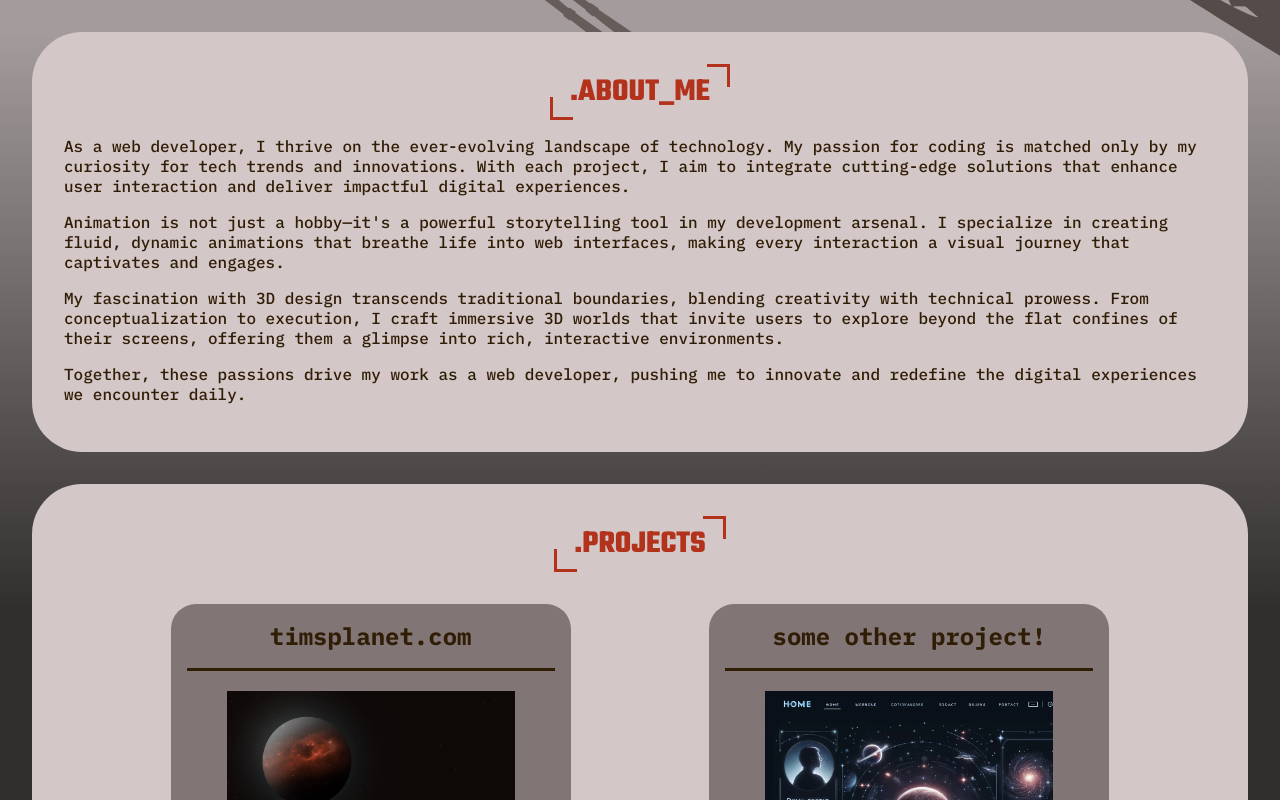
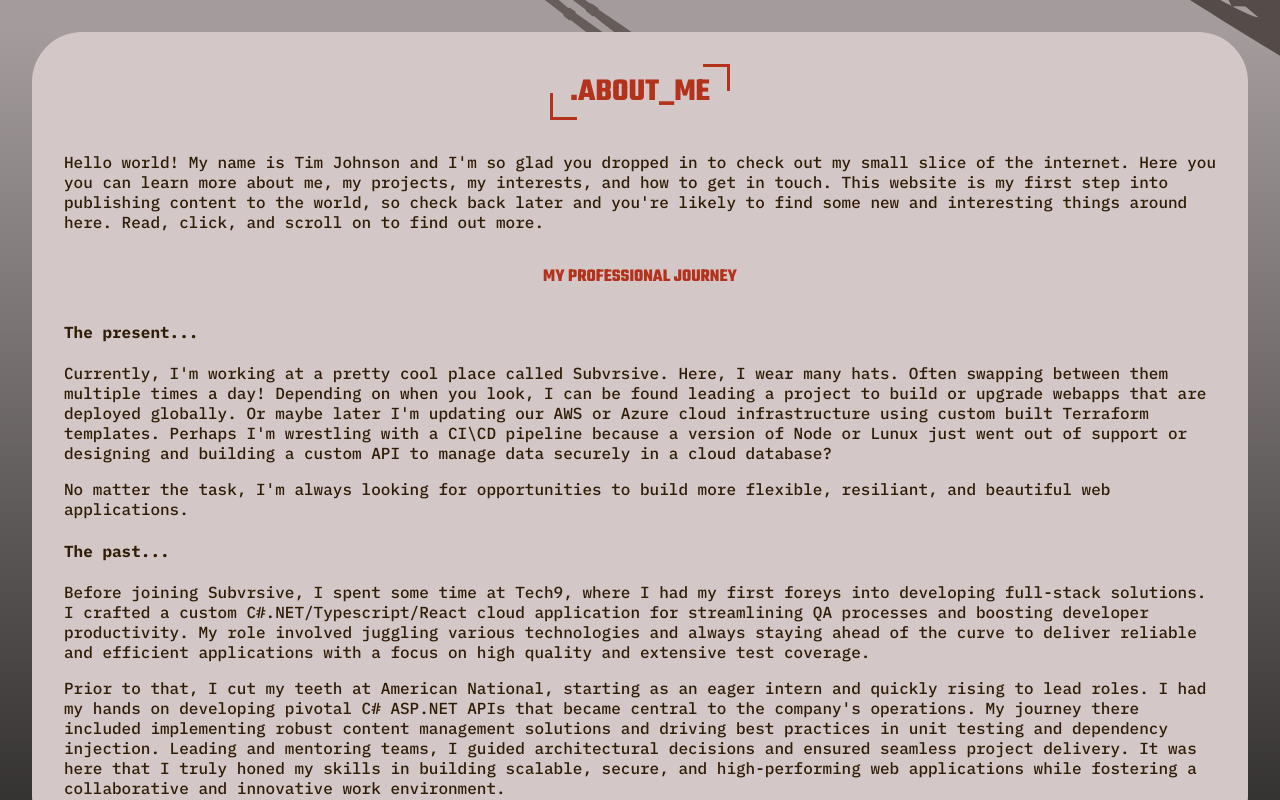
Before and after one commit to algori-tim/tims-planet-web, a React (Vite) app: page / in a window 1280 px wide. Shown: the part 960-1760 px from the top of the page. Built offline with nearby package versions, Linux system fonts and the light colour scheme.

Commit message:
add contact modal and update about me

```diff
--- a/src/App.css
+++ b/src/App.css
@@ -52,10 +52,7 @@ h2 {
   margin-top: 0px;
 }
 
-.content-wrapper {
-}
-
-.section {
+section {
   /* max-width: 95rem; */
   flex-grow: 1;
   position: relative;
@@ -65,6 +62,6 @@ h2 {
   font-style: normal;
   background-color: #d3c7c7;
   margin: 0px 2rem;
-  padding: 2rem;
+  padding: 2rem 2rem;
   border-radius: 50px;
 }
--- a/src/App.tsx
+++ b/src/App.tsx
@@ -6,11 +6,7 @@ import Footer from './Components/Footer/Footer'
 import Planet from './Components/Planet/Planet'
 import SectionHeader from './Components/SectionHeader/SectionHeader'
 import Projects from './Components/Projects/Projects'
-
-// to do
-// add experience tiles to about me section
-// create cards for projects to populate projects section
-// create contact me form or make separate non form contact me section.
+import AboutMe from './Components/AboutMe/Aboutme'
 
 const App = () => {
   return (
@@ -27,37 +23,18 @@ const App = () => {
           <img id='rocket-img' src='rocket.svg' alt='rocket ship' />
           <div className='buffer'></div>
           <article>
-            <div className='section'>
+            <section>
               <div className='content-wrapper'>
                 <SectionHeader id='hello-world' content='.about_me' />
-                <p>
-                  As a web developer, I thrive on the ever-evolving landscape of technology. My passion for coding is
-                  matched only by my curiosity for tech trends and innovations. With each project, I aim to integrate
-                  cutting-edge solutions that enhance user interaction and deliver impactful digital experiences.
-                </p>
-                <p>
-                  Animation is not just a hobby—it's a powerful storytelling tool in my development arsenal. I
-                  specialize in creating fluid, dynamic animations that breathe life into web interfaces, making every
-                  interaction a visual journey that captivates and engages.
-                </p>
-                <p>
-                  My fascination with 3D design transcends traditional boundaries, blending creativity with technical
-                  prowess. From conceptualization to execution, I craft immersive 3D worlds that invite users to explore
-                  beyond the flat confines of their screens, offering them a glimpse into rich, interactive
-                  environments.
-                </p>
-                <p>
-                  Together, these passions drive my work as a web developer, pushing me to innovate and redefine the
-                  digital experiences we encounter daily.
-                </p>
+                <AboutMe />
               </div>
-            </div>
-            <div className='section'>
+            </section>
+            <section>
               <div className='content-wrapper'>
                 <SectionHeader id='projects' content='.projects' />
                 <Projects />
               </div>
-            </div>
+            </section>
           </article>
           <Footer />
         </div>
--- /dev/null
+++ b/src/Components/AboutMe/AboutMe.css
@@ -0,0 +1,9 @@
+.section-subheader {
+  margin: 2rem 0px;
+  text-align: center;
+  text-transform: uppercase;
+  font-weight: bold;
+  font-size: large;
+  font-family: 'Teko', sans-serif;
+  color: #b3321b;
+}
--- /dev/null
+++ b/src/Components/AboutMe/Aboutme.tsx
@@ -0,0 +1,44 @@
+import './AboutMe.css'
+
+const AboutMe = () => {
+  return (
+    <>
+      <p>
+        Hello world! My name is Tim Johnson and I'm so glad you dropped in to check out my small slice of the internet.
+        Here you you can learn more about me, my projects, my interests, and how to get in touch. This website is my
+        first step into publishing content to the world, so check back later and you're likely to find some new and
+        interesting things around here. Read, click, and scroll on to find out more.
+      </p>
+      <h3 className='section-subheader'>My Professional Journey</h3>
+      <h4>The present...</h4>
+      <p>
+        Currently, I'm working at a pretty cool place called Subvrsive. Here, I wear many hats. Often swapping between
+        them multiple times a day! Depending on when you look, I can be found leading a project to build or upgrade
+        webapps that are deployed globally. Or maybe later I'm updating our AWS or Azure cloud infrastructure using
+        custom built Terraform templates. Perhaps I'm wrestling with a CI\CD pipeline because a version of Node or Lunux
+        just went out of support or designing and building a custom API to manage data securely in a cloud database?
+      </p>
+      <p>
+        No matter the task, I'm always looking for opportunities to build more flexible, resiliant, and beautiful web
+        applications.
+      </p>
+      <h4>The past...</h4>
+      <p>
+        Before joining Subvrsive, I spent some time at Tech9, where I had my first foreys into developing full-stack
+        solutions. I crafted a custom C#.NET/Typescript/React cloud application for streamlining QA processes and
+        boosting developer productivity. My role involved juggling various technologies and always staying ahead of the
+        curve to deliver reliable and efficient applications with a focus on high quality and extensive test coverage.
+      </p>
+      <p>
+        Prior to that, I cut my teeth at American National, starting as an eager intern and quickly rising to lead
+        roles. I had my hands on developing pivotal C# ASP.NET APIs that became central to the company's operations. My
+        journey there included implementing robust content management solutions and driving best practices in unit
+        testing and dependency injection. Leading and mentoring teams, I guided architectural decisions and ensured
+        seamless project delivery. It was here that I truly honed my skills in building scalable, secure, and
+        high-performing web applications while fostering a collaborative and innovative work environment.
+      </p>
+    </>
+  )
+}
+
+export default AboutMe
--- /dev/null
+++ b/src/Components/Contact/Contact.css
@@ -0,0 +1,68 @@
+dialog {
+  z-index: 1000; /* Ensure it is on top of other elements */
+  color: #301d06;
+  font-family: 'IBM Plex Mono', monospace;
+  font-weight: 500;
+  font-style: normal;
+  background-color: #d3c7c7;
+  padding: 2rem 2rem;
+  border-radius: 50px;
+  border: none;
+}
+
+/* Background overlay */
+.dialog-overlay {
+  display: none; /* Hidden by default */
+  position: fixed; /* Stay in place */
+  align-items: center;
+  justify-content: center;
+  z-index: 999; /* Sit on top */
+  left: 0;
+  top: 0;
+  width: 100%; /* Full width */
+  height: 100%; /* Full height */
+  overflow: auto; /* Enable scroll if needed */
+  align-items: center;
+  justify-content: center;
+  background-color: rgba(0, 0, 0, 0.8); /* Semi-transparent dark grey background */
+}
+
+.dialog-button-wrapper {
+  display: flex;
+  justify-content: center;
+}
+
+.copy-button {
+  display: flex;
+  align-items: center;
+}
+
+#close-contact {
+  text-transform: uppercase;
+  font-weight: bold;
+  font-size: large;
+  font-family: 'Teko', sans-serif;
+  font-optical-sizing: auto;
+  color: #b3321b;
+  display: flex;
+  align-items: center;
+}
+
+dialog button img {
+  height: 1.5rem;
+}
+
+#close-contact:hover {
+  color: #c25f4d;
+}
+
+ul {
+  margin-bottom: 2rem;
+}
+
+li {
+  display: flex;
+  align-items: center;
+  gap: 1rem;
+  margin-bottom: 1rem;
+}
--- /dev/null
+++ b/src/Components/Contact/Contact.tsx
@@ -0,0 +1,51 @@
+import './Contact.css'
+import SectionHeader from '../SectionHeader/SectionHeader'
+
+const Contact = () => {
+  const handleCloseModal = () => {
+    const dialogOverlay = document.getElementById('dialog-overlay') as HTMLElement
+    dialogOverlay.style.display = 'none'
+    const dialog = document.getElementById('contact-dialog') as HTMLDialogElement
+    dialog.close()
+  }
+
+  const handleCopyEmail = () => {
+    navigator.clipboard.writeText('tim@timsplanet.com')
+    alert('tims@timsplanet.com copied to clipoard!')
+  }
+
+  return (
+    <div id='dialog-overlay' className='dialog-overlay'>
+      <dialog id='contact-dialog'>
+        <SectionHeader content='Want to Connect?' id='want-to-connect' />
+        <p>
+          To be fair, I've never been a fan of those <b>"contact me"</b> forms and if I want to get a hold of someone,
+          I'd usually prefer a more straight forward method. So here are some simple forms of contact, if you'd like to
+          chat.
+        </p>
+        <ul>
+          <li>
+            <img src='mail.svg' alt='mail icon' />
+            <div>tim@timsplanet.com</div>
+            <button className='copy-button' onClick={handleCopyEmail}>
+              <img src='copy.svg' alt='copy email icon' />
+            </button>
+          </li>
+          <li>
+            <img src='linkedin.svg' alt='' />
+            <a href='https://www.linkedin.com/in/timabbottjohnson' target='_blank' rel='noopener noreferrer'>
+              https://www.linkedin.com/in/timabbottjohnson
+            </a>
+          </li>
+        </ul>
+        <div className='dialog-button-wrapper'>
+          <button id='close-contact' onClick={handleCloseModal}>
+            Close
+          </button>
+        </div>
+      </dialog>
+    </div>
+  )
+}
+
+export default Contact
--- a/src/Components/NavBar/NavBar.tsx
+++ b/src/Components/NavBar/NavBar.tsx
@@ -1,18 +1,28 @@
+import Contact from '../Contact/Contact'
 import './NavBar.css'
-import { useEffect } from 'react'
+import { useEffect, useState } from 'react'
 
 const NavBar = () => {
+  // const [openContactInfo, setOpenContactInfo] = useState<boolean>(false)
+
   useEffect(() => {
     window.addEventListener('scroll', () => {
       var navbar = document.getElementById('nav-bar') as HTMLElement
       if (window.scrollY > 150) {
         navbar.style.opacity = '1'
+        // navbar.style.height = '1'
       } else {
         navbar.style.opacity = '0'
       }
     })
   })
 
+  const handleOpenContact = () => {
+    const dialogOverlay = document.getElementById('dialog-overlay') as HTMLElement
+    dialogOverlay.style.display = 'flex'
+    const dialog = document.getElementById('contact-dialog') as HTMLDialogElement
+    dialog.showModal()
+  }
   const handleClickHome = () => {
     window.scrollTo({
       top: 0,
@@ -32,6 +42,7 @@ const NavBar = () => {
 
   return (
     <>
+      <Contact />
       <nav id='nav-bar' className='nav-bar'>
         <div className='nav-left'>
           <img id='tim-pic' src='tim.jpg' />
@@ -47,7 +58,9 @@ const NavBar = () => {
           <button className='nav-button nav-text' onClick={() => scrollTo('projects')}>
             projects
           </button>
-          <button className='nav-button nav-text'>contact</button>
+          <button className='nav-button nav-text' onClick={handleOpenContact}>
+            contact
+          </button>
         </div>
       </nav>
     </>
--- a/src/Components/Projects/Projects.css
+++ b/src/Components/Projects/Projects.css
@@ -12,8 +12,7 @@
   justify-content: space-evenly;
   flex-grow: 0;
   overflow-x: scroll;
-  margin-top: 1rem;
   display: flex;
   gap: 2rem;
-  padding: 1rem 0px;
+  padding: 2rem 0px;
 }
--- a/src/Components/SectionHeader/SectionHeader.css
+++ b/src/Components/SectionHeader/SectionHeader.css
@@ -1,18 +1,19 @@
 .header-wrapper {
-  text-align: center; /* Centers the inline-block .section-header */
+  text-align: center;
+  margin-bottom: 2rem;
 }
 
 .section-header {
-  display: inline-block; /* Makes the element only as wide as its content */
+  display: inline-block;
   text-align: center;
   text-transform: uppercase;
   font-weight: bold;
   font-size: xx-large;
   font-family: 'Teko', sans-serif;
   color: #b3321b;
-  position: relative; /* Needed for absolute positioning of pseudo-elements */
-  margin: 0 auto; /* Center the inline-block horizontally */
-  padding: 5px 20px; /* Optional: adds some padding around the text */
+  position: relative;
+  margin: 0 auto;
+  padding: 5px 20px;
 }
 
 .section-header::before {
@@ -20,10 +21,10 @@
   position: absolute;
   top: 0;
   right: 0;
-  border-top: 3px solid #b3321b; /* Top border, adjust color and size as needed */
-  border-right: 3px solid #b3321b; /* Right border, adjust color and size as needed */
-  width: 20px; /* Width of the border effect */
-  height: 20px; /* Height of the border effect */
+  border-top: 3px solid #b3321b;
+  border-right: 3px solid #b3321b;
+  width: 1.5rem;
+  height: 1.5rem;
 }
 
 .section-header::after {
@@ -31,8 +32,8 @@
   position: absolute;
   bottom: 0;
   left: 0;
-  border-bottom: 3px solid #b3321b; /* Bottom border, adjust color and size as needed */
-  border-left: 3px solid #b3321b; /* Left border, adjust color and size as needed */
-  width: 20px; /* Width of the border effect */
-  height: 20px; /* Height of the border effect */
+  border-bottom: 3px solid #b3321b;
+  border-left: 3px solid #b3321b;
+  width: 1.5rem;
+  height: 1.5rem;
 }
```
Also changed, not shown: public/copy.svg (added), public/mail.svg (added).
